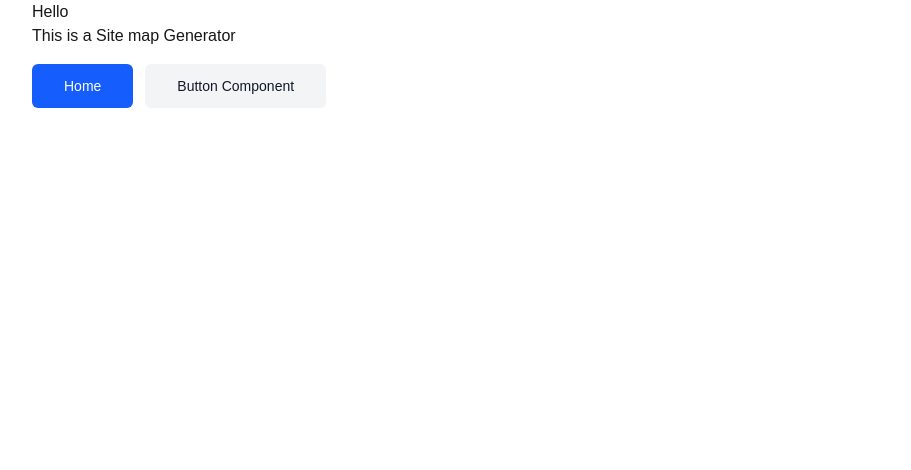
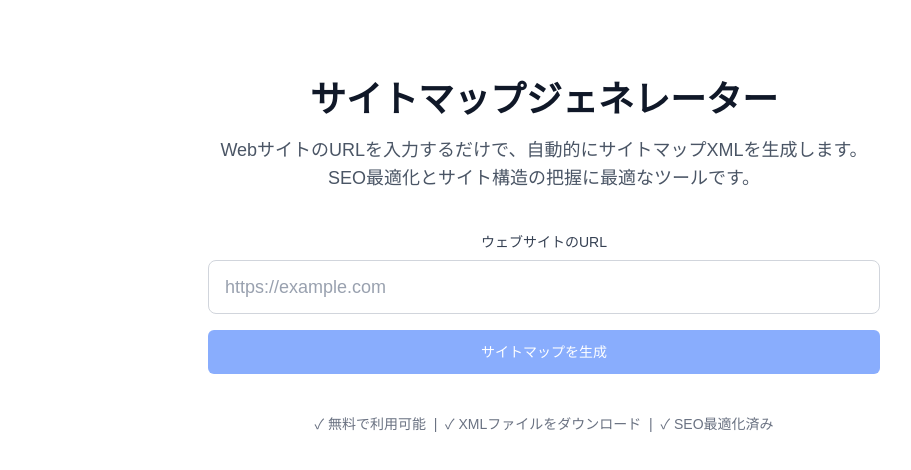
Before and after one commit to H-ymt/sitemap-generator, a Next.js app: page / in a window 1280 px wide. Shown: the top 470 px of the page, without its empty margins (96-1007 px from the left). Built offline with nearby package versions, Linux system fonts and the light colour scheme.

Commit message:
feat(form): Implement URL input form with validation and state management #1

```diff
--- a/app/components/container.tsx
+++ b/app/components/container.tsx
@@ -3,5 +3,5 @@ type Props = {
 };
 
 export default function Container({ children }: Props) {
-  return <div className="max-w-5xl mx-auto">{children}</div>;
+  return <div className="max-w-5xl mx-auto px-5">{children}</div>;
 }
--- /dev/null
+++ b/app/components/forms/url-input-form.tsx
@@ -0,0 +1,135 @@
+"use client";
+
+import { useAtom } from "jotai";
+import { urlFormSchema } from "../../lib/schemas/url-schema";
+import {
+  urlFormAtom,
+  updateUrlAtom,
+  setUrlErrorAtom,
+  setSubmittingAtom,
+} from "../../lib/store/url-store";
+import { Button } from "../ui/button";
+
+interface UrlInputFormProps {
+  onSubmit?: (url: string) => void | Promise<void>;
+  placeholder?: string;
+  submitButtonText?: string;
+}
+
+export default function UrlInputForm({
+  onSubmit,
+  placeholder = "https://example.com",
+  submitButtonText = "サイトマップを生成",
+}: UrlInputFormProps) {
+  const [urlState] = useAtom(urlFormAtom);
+  const [, updateUrl] = useAtom(updateUrlAtom);
+  const [, setUrlError] = useAtom(setUrlErrorAtom);
+  const [, setSubmitting] = useAtom(setSubmittingAtom);
+
+  const handleInputChange = (e: React.ChangeEvent<HTMLInputElement>) => {
+    const inputValue = e.target.value;
+    updateUrl(inputValue);
+
+    // リアルタイムバリデーション
+    if (inputValue.trim()) {
+      const result = urlFormSchema.safeParse({ url: inputValue });
+      if (!result.success) {
+        setUrlError(result.error.errors[0]?.message);
+      } else {
+        setUrlError(undefined);
+      }
+    } else {
+      setUrlError(undefined);
+    }
+  };
+
+  const handleSubmit = async (e: React.FormEvent) => {
+    e.preventDefault();
+
+    if (!urlState.url.trim()) {
+      setUrlError("URLを入力してください");
+      return;
+    }
+
+    const result = urlFormSchema.safeParse({ url: urlState.url });
+
+    if (!result.success) {
+      setUrlError(result.error.errors[0]?.message);
+      return;
+    }
+
+    if (onSubmit) {
+      try {
+        setSubmitting(true);
+        await onSubmit(urlState.url);
+      } catch (error) {
+        setUrlError("エラーが発生しました。もう一度お試しください。");
+        console.error("Form submission error:", error);
+      } finally {
+        setSubmitting(false);
+      }
+    }
+  };
+
+  return (
+    <div className="w-full max-w-2xl mx-auto">
+      <form onSubmit={handleSubmit} className="space-y-4">
+        <div className="space-y-2">
+          <label
+            htmlFor="url-input"
+            className="block text-sm font-medium text-gray-700 dark:text-gray-300"
+          >
+            ウェブサイトのURL
+          </label>
+          <input
+            id="url-input"
+            type="url"
+            value={urlState.url}
+            onChange={handleInputChange}
+            placeholder={placeholder}
+            className={`
+              w-full px-4 py-3 border rounded-lg text-lg
+              focus:ring-2 focus:ring-blue-500 focus:border-blue-500
+              transition-colors duration-200
+              ${
+                urlState.error
+                  ? "border-red-500 bg-red-50 dark:bg-red-950/20"
+                  : urlState.isValid
+                  ? "border-green-500 bg-green-50 dark:bg-green-950/20"
+                  : "border-gray-300 dark:border-gray-600 bg-white dark:bg-gray-800"
+              }
+              dark:text-white placeholder:text-gray-400
+            `}
+            disabled={urlState.isSubmitting}
+            aria-describedby={urlState.error ? "url-error" : undefined}
+          />
+          {urlState.error && (
+            <p
+              id="url-error"
+              className="text-sm text-red-600 dark:text-red-400 mt-1"
+              role="alert"
+            >
+              {urlState.error}
+            </p>
+          )}
+        </div>
+
+        <Button
+          type="submit"
+          disabled={!urlState.isValid || urlState.isSubmitting}
+          size="lg"
+          className="w-full"
+        >
+          {urlState.isSubmitting ? (
+            <div className="flex items-center justify-center space-x-2">
+              <div className="w-4 h-4 border-2 border-white border-t-transparent rounded-full animate-spin" />
+              <span>処理中...</span>
+            </div>
+          ) : (
+            submitButtonText
+          )}
+        </Button>
+      </form>
+    </div>
+  );
+}
--- /dev/null
+++ b/app/components/providers.tsx
@@ -0,0 +1,11 @@
+"use client";
+
+import { Provider } from "jotai";
+
+interface ProvidersProps {
+  children: React.ReactNode;
+}
+
+export default function Providers({ children }: ProvidersProps) {
+  return <Provider>{children}</Provider>;
+}
--- a/app/layout.tsx
+++ b/app/layout.tsx
@@ -1,6 +1,7 @@
 import type { Metadata } from "next";
 import { Geist, Geist_Mono } from "next/font/google";
 import "./globals.css";
+import Providers from "./components/providers";
 
 const geistSans = Geist({
   variable: "--font-geist-sans",
@@ -14,7 +15,7 @@ const geistMono = Geist_Mono({
 
 export const metadata: Metadata = {
   title: "サイトマップジェネレーター",
-  description: "Generated by create next app",
+  description: "WebサイトのURLから自動でサイトマップXMLを生成するツール",
 };
 
 export default function RootLayout({
@@ -24,10 +25,10 @@ export default function RootLayout({
 }>) {
   return (
     <html lang="ja">
-      <body
-        className={`${geistSans.variable} ${geistMono.variable} antialiased`}
-      >
-        <main>{children}</main>
+      <body className={`${geistSans.variable} ${geistMono.variable} antialiased`}>
+        <Providers>
+          <main>{children}</main>
+        </Providers>
       </body>
     </html>
   );
--- /dev/null
+++ b/app/lib/schemas/url-schema.ts
@@ -0,0 +1,49 @@
+import { z } from "zod";
+
+/**
+ * URL入力フォームのバリデーションスキーマ
+ */
+export const urlFormSchema = z.object({
+  url: z
+    .string()
+    .min(1, "URLを入力してください")
+    .url("有効なURLを入力してください")
+    .refine((url) => {
+      try {
+        const parsedUrl = new URL(url);
+        return parsedUrl.protocol === "http:" || parsedUrl.protocol === "https:";
+      } catch {
+        return false;
+      }
+    }, "HTTPまたはHTTPSのURLを入力してください")
+    .refine((url) => {
+      try {
+        const parsedUrl = new URL(url);
+        // ローカルホストや内部IPアドレスの制限（セキュリティ）
+        const hostname = parsedUrl.hostname;
+        return (
+          hostname !== "localhost" &&
+          hostname !== "127.0.0.1" &&
+          !hostname.startsWith("192.168.") &&
+          !hostname.startsWith("10.") &&
+          !hostname.startsWith("172.")
+        );
+      } catch {
+        return false;
+      }
+    }, "外部のWebサイトのURLを入力してください"),
+});
+
+export type UrlFormData = z.infer<typeof urlFormSchema>;
+
+/**
+ * URL入力の状態を管理するスキーマ
+ */
+export const urlStateSchema = z.object({
+  url: z.string().default(""),
+  isValid: z.boolean().default(false),
+  error: z.string().optional(),
+  isSubmitting: z.boolean().default(false),
+});
+
+export type UrlState = z.infer<typeof urlStateSchema>;
--- /dev/null
+++ b/app/lib/store/url-store.ts
@@ -0,0 +1,47 @@
+import { atom } from "jotai";
+import type { UrlState } from "../schemas/url-schema";
+
+/**
+ * URL入力フォームの状態を管理するAtom
+ */
+export const urlFormAtom = atom<UrlState>({
+  url: "",
+  isValid: false,
+  error: undefined,
+  isSubmitting: false,
+});
+
+/**
+ * URL入力値を更新するAtom
+ */
+export const updateUrlAtom = atom(null, (get, set, url: string) => {
+  const currentState = get(urlFormAtom);
+  set(urlFormAtom, {
+    ...currentState,
+    url,
+    error: undefined, // 入力時にエラーをクリア
+  });
+});
+
+/**
+ * バリデーションエラーを設定するAtom
+ */
+export const setUrlErrorAtom = atom(null, (get, set, error: string | undefined) => {
+  const currentState = get(urlFormAtom);
+  set(urlFormAtom, {
+    ...currentState,
+    error,
+    isValid: !error,
+  });
+});
+
+/**
+ * 送信状態を管理するAtom
+ */
+export const setSubmittingAtom = atom(null, (get, set, isSubmitting: boolean) => {
+  const currentState = get(urlFormAtom);
+  set(urlFormAtom, {
+    ...currentState,
+    isSubmitting,
+  });
+});
--- a/app/page.tsx
+++ b/app/page.tsx
@@ -1,19 +1,64 @@
-import Link from "next/link";
+"use client";
+
 import Container from "./components/container";
-import { Button } from "./components/ui/button";
+import UrlInputForm from "./components/forms/url-input-form";
 
 export default function Home() {
+  const handleUrlSubmit = async (url: string) => {
+    // TODO: Cloudflare Workers APIへのリクエスト処理を実装
+    console.log("Submitted URL:", url);
+
+    // 仮の処理時間をシミュレート
+    await new Promise((resolve) => setTimeout(resolve, 2000));
+
+    alert(`サイトマップ生成を開始します: ${url}`);
+
+    // try {
+    //   const response = await fetch("/api/generate-sitemap", {
+    //     method: "POST",
+    //     headers: { "Content-Type": "application/json" },
+    //     body: JSON.stringify({ url }),
+    //   });
+
+    //   const result = await response.json();
+    //   // サイトマップ生成結果の処理
+    // } catch (error) {
+    //   // エラーハンドリング
+    // }
+  };
+
+  //   const handleUrlSubmit = async (url: string) => {
+  //   const sitemap = await generateSitemap(url);
+  //   router.push(`/sitemap/${sitemap.id}`);
+  // };
+
   return (
     <Container>
-      <h1>Hello</h1>
-      <div className="">This is a Site map Generator</div>
-      <div className="flex gap-3 mt-4">
-        <Button asChild size="lg">
-          <Link href="/">Home</Link>
-        </Button>
-        <Button size="lg" variant="secondary">
-          Button Component
-        </Button>
+      <div className="py-12 md:py-20">
+        <div className="text-center space-y-10">
+          <div className="space-y-4">
+            <h1 className="text-4xl font-bold text-gray-900 dark:text-white">
+              サイトマップジェネレーター
+            </h1>
+            <p className="text-lg text-gray-600 dark:text-gray-300 max-w-2xl mx-auto">
+              WebサイトのURLを入力するだけで、自動的にサイトマップXMLを生成します。
+              SEO最適化とサイト構造の把握に最適なツールです。
+            </p>
+          </div>
+
+          <UrlInputForm
+            onSubmit={handleUrlSubmit}
+            placeholder="https://example.com"
+            submitButtonText="サイトマップを生成"
+          />
+
+          <div className="text-sm text-gray-500 dark:text-gray-400">
+            <p>
+              ✓ 無料で利用可能 &nbsp;|&nbsp; ✓ XMLファイルをダウンロード &nbsp;|&nbsp; ✓
+              SEO最適化済み
+            </p>
+          </div>
+        </div>
       </div>
     </Container>
   );
--- a/package.json
+++ b/package.json
@@ -13,9 +13,11 @@
 	},
 	"dependencies": {
 		"@opennextjs/cloudflare": "^1.3.1",
+		"jotai": "^2.12.5",
 		"next": "15.3.4",
 		"react": "^19.0.0",
-		"react-dom": "^19.0.0"
+		"react-dom": "^19.0.0",
+		"zod": "^3.25.67"
 	},
 	"devDependencies": {
 		"@eslint/eslintrc": "^3",
```
Also changed, not shown: 1 other file (tests, documents, lock files or other folders).
